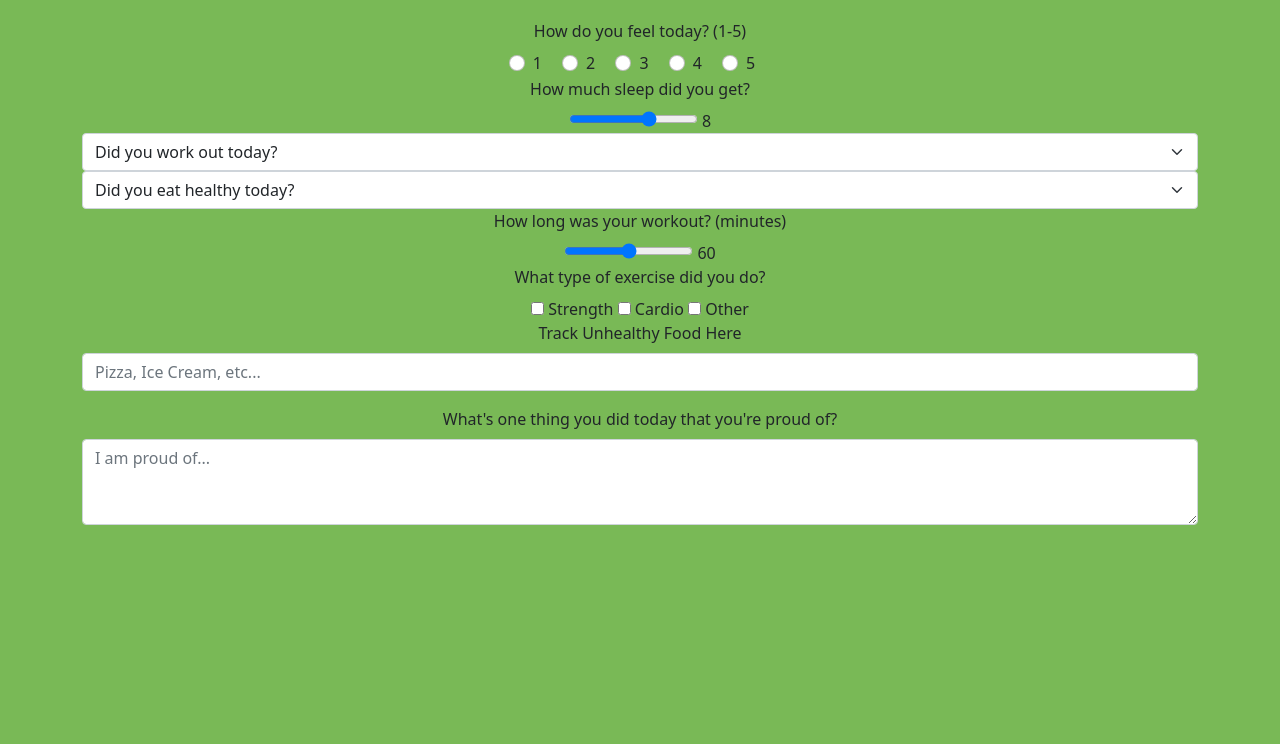
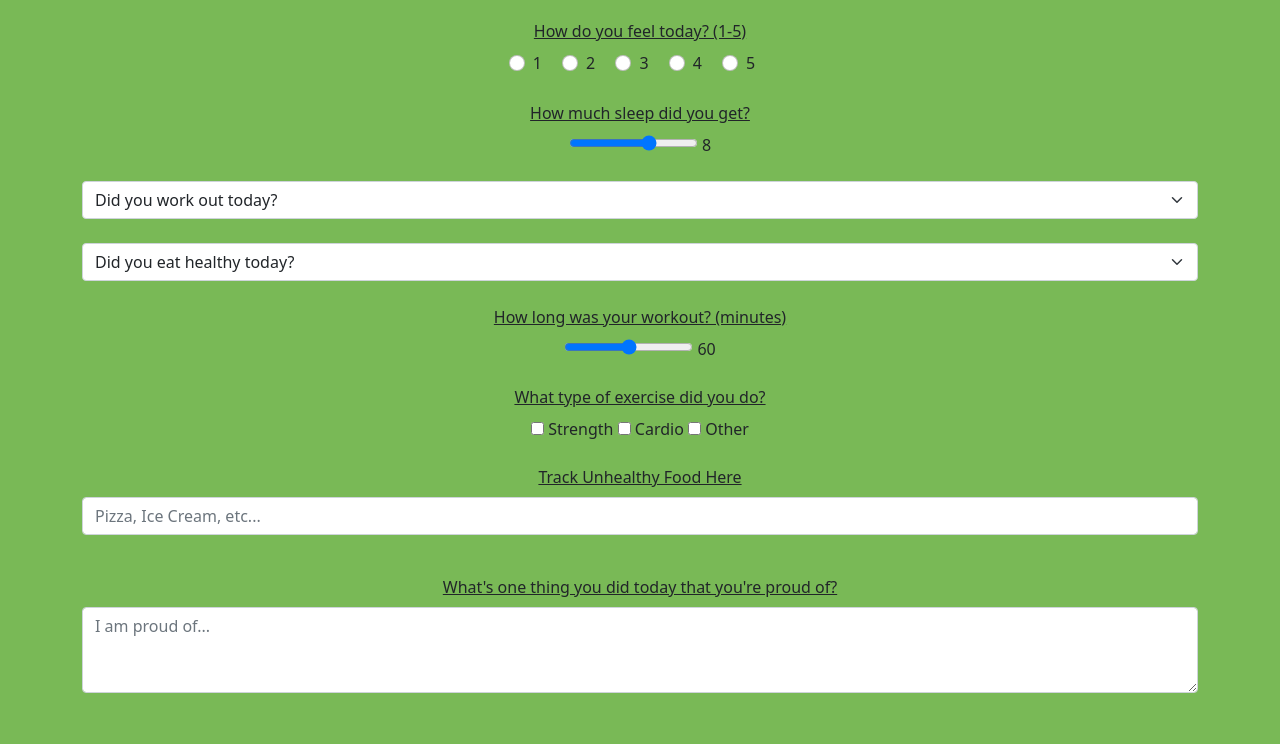
Before and after one commit to anish-kondepudi/HealthTracker, a Flask app: page /log_data in a window 1280 px wide. Shown: the part 56-800 px from the top of the page. Run offline with Flask 2, Linux system fonts and the light colour scheme; a user stored in the database is signed in.

Commit message:
Cleaned up formatting
Added line breaks and underlines questions

```diff
--- a/templates/log_data.html
+++ b/templates/log_data.html
@@ -6,7 +6,7 @@
 
 <div class="shift">
 
-  <label for="exampleFormControlInput1" class="form-label">How do you feel today? (1-5)</label>
+  <label for="exampleFormControlInput1" class="form-label"><u>How do you feel today? (1-5)</u></label>
   <div>
     <div class="form-check form-check-inline">
       <input class="form-check-input" type="radio" name="inlineRadioOptions" id="feeling1" value="option1">
@@ -28,13 +28,13 @@
       <input class="form-check-input" type="radio" name="inlineRadioOptions" id="feeling5" value="option5">
       <label class="form-check-label">5</label>
     </div>
-  </div>
+  </div><br>
 
   <div>
-    <label for="customRange3" class="form-label">How much sleep did you get?</label><br>
+    <label for="customRange3" class="form-label"><u>How much sleep did you get?</u></label><br>
     <input type="range" value="8" min="1" max="12" step="0.5" oninput="this.nextElementSibling.value = this.value">
     <output>8</output>
-  </div>
+  </div><br>
 
   <div>
     <select class="form-select" aria-label="Default select example">
@@ -42,7 +42,7 @@
       <option value="1">Yes</option>
       <option value="2">No</option>
     </select>
-  </div>
+  </div><br>
 
   <div>
     <select class="form-select" aria-label="Default select example">
@@ -50,31 +50,31 @@
       <option value="1">Yes</option>
       <option value="2">No</option>
     </select>
-  </div>
+  </div><br>
 
   <div>
-    <label for="customRange3" class="form-label">How long was your workout? (minutes)</label>
+    <label for="customRange3" class="form-label"><u>How long was your workout? (minutes)</u></label>
     <br>
     <input type="range" value="60" min="0" max="120" step="15" oninput="this.nextElementSibling.value = this.value">
     <output>60</output>
-  </div>
+  </div><br>
 
   <div>
-    <label for="customRange3" class="form-label">What type of exercise did you do?</label><br>
+    <label for="customRange3" class="form-label"><u>What type of exercise did you do?</u></label><br>
     <label><input type="checkbox"> <span>Strength</span></label>
     <label><input type="checkbox"> <span>Cardio</span></label>
     <label><input type="checkbox"> <span>Other</span></label>
-  </div>
+  </div><br>
 
 
   <div class="mb-3">
-    <label for="exampleFormControlInput1" class="form-label">Track Unhealthy Food Here</label>
+    <label for="exampleFormControlInput1" class="form-label"><u>Track Unhealthy Food Here</u></label>
     <input type="email" class="form-control" id="exampleFormControlInput1" placeholder="Pizza, Ice Cream, etc...">
-  </div>
+  </div><br>
 
 
   <div class="mb-3">
-    <label for="exampleFormControlTextarea1" class="form-label">What's one thing you did today that you're proud of?</label>
+    <label for="exampleFormControlTextarea1" class="form-label"><u>What's one thing you did today that you're proud of?</u></label>
     <textarea class="form-control" id="exampleFormControlTextarea1" rows="3" placeholder="I am proud of..."></textarea>
   </div>
 
```
